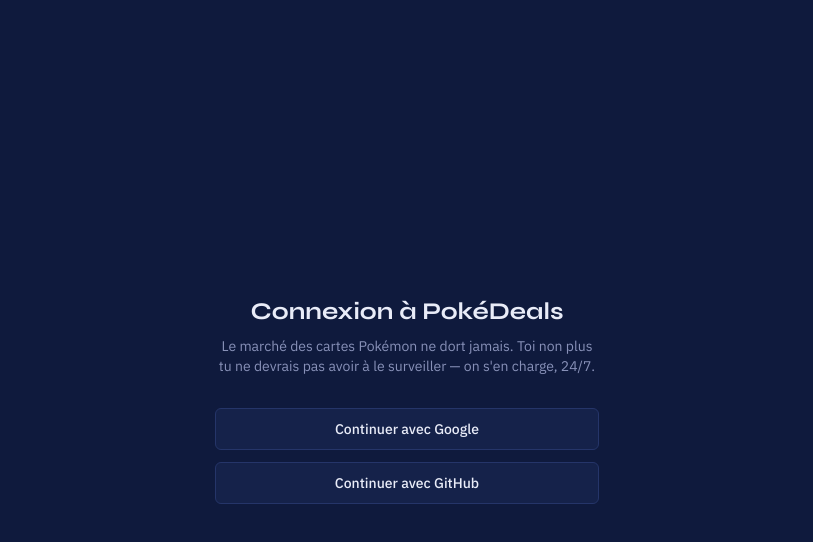
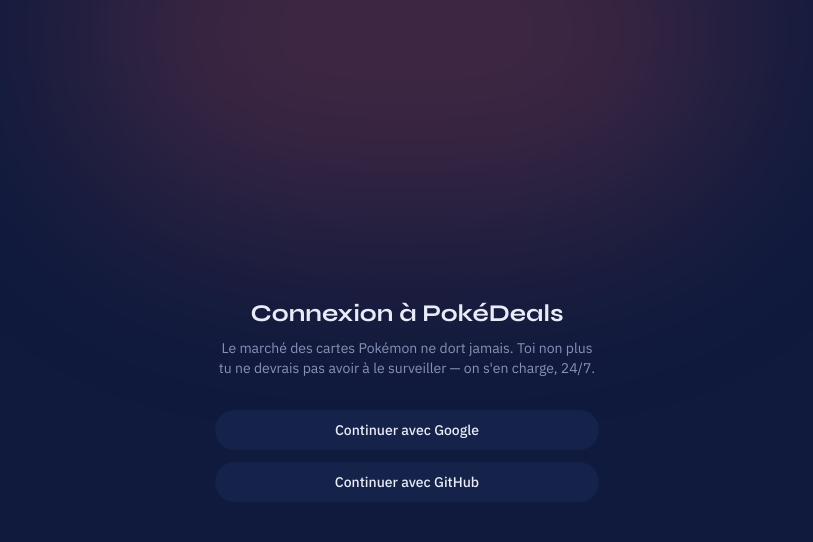
Before and after one commit to Justok16/pokedeals-saas, a Next.js app: page /login in a window 1280 px wide. Shown: the top 542 px of the page, without its empty margins (233-1046 px from the left). Built offline with nearby package versions, Linux system fonts and the light colour scheme.

Commit message:
Applique la meme palette/lueur douce a la page de connexion

```diff
--- a/app/login/page.tsx
+++ b/app/login/page.tsx
@@ -26,7 +26,13 @@ export default function LoginPage() {
   }
 
   return (
-    <main className="flex flex-1 flex-col items-center justify-center gap-8 px-6 py-16">
+    <div className="relative flex flex-1 overflow-hidden">
+      <div
+        aria-hidden
+        className="pointer-events-none absolute -top-40 left-1/2 h-96 w-[42rem] -translate-x-1/2 rounded-full bg-accent/20 blur-[100px]"
+      />
+
+      <main className="relative flex flex-1 flex-col items-center justify-center gap-8 px-6 py-16">
         <div className="w-full max-w-sm text-center">
           <h1 className="font-display text-2xl font-bold text-foreground">
             Connexion à PokéDeals
@@ -41,7 +47,7 @@ export default function LoginPage() {
               type="button"
               onClick={() => connecterAvec("google")}
               disabled={chargement !== null}
-            className="rounded-md border border-line bg-surface px-4 py-2.5 text-sm font-medium text-foreground transition hover:bg-surface-hover disabled:opacity-50"
+              className="rounded-full bg-surface px-4 py-2.5 text-sm font-medium text-foreground transition hover:-translate-y-0.5 hover:bg-surface-hover disabled:opacity-50"
             >
               {chargement === "google" ? "Redirection…" : "Continuer avec Google"}
             </button>
@@ -49,7 +55,7 @@ export default function LoginPage() {
               type="button"
               onClick={() => connecterAvec("github")}
               disabled={chargement !== null}
-            className="rounded-md border border-line bg-surface px-4 py-2.5 text-sm font-medium text-foreground transition hover:bg-surface-hover disabled:opacity-50"
+              className="rounded-full bg-surface px-4 py-2.5 text-sm font-medium text-foreground transition hover:-translate-y-0.5 hover:bg-surface-hover disabled:opacity-50"
             >
               {chargement === "github" ? "Redirection…" : "Continuer avec GitHub"}
             </button>
@@ -58,5 +64,6 @@ export default function LoginPage() {
           {erreur && <p className="mt-4 text-sm text-danger">{erreur}</p>}
         </div>
       </main>
+    </div>
   );
 }
```
Lines whose indentation alone changed are shown as unchanged.
